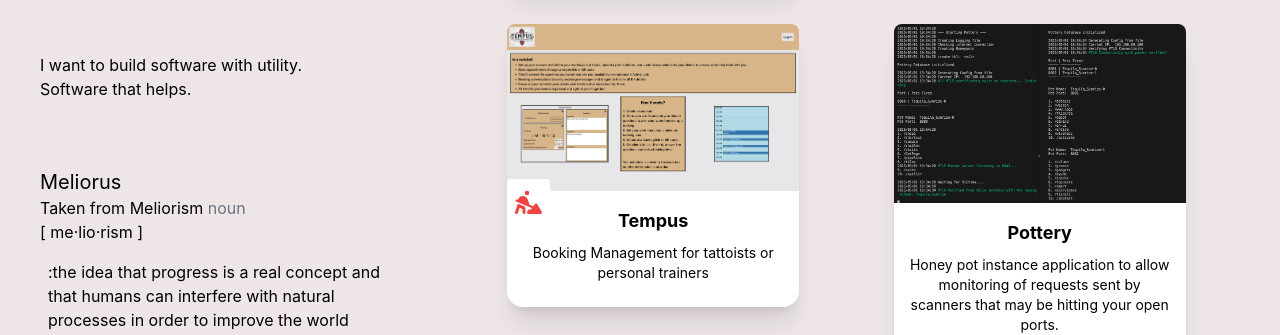
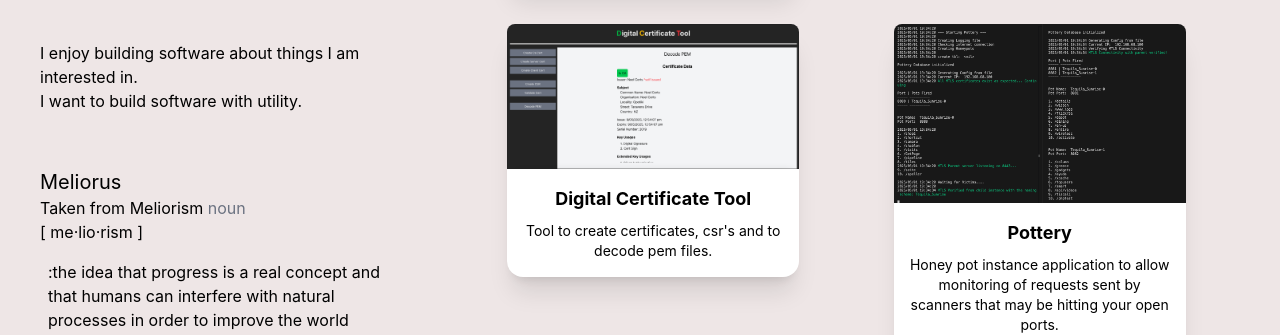
Before and after one commit to noelw19/meliorus, a React (Create React App) app: page / in a window 1280 px wide. Shown: the part 420-755 px from the top of the page. Built offline with nearby package versions, Linux system fonts and the light colour scheme; the HTML template or start-up script is replaced by a standard one.

Commit message:
add dct and remove tempus

```diff
--- a/src/App.js
+++ b/src/App.js
@@ -4,6 +4,7 @@
 import profile from "./images/selfie.png"
 import docbot from "./images/docbot.png"
 import pottery from "./images/pottery.png"
+import dct from "./images/dct1.png"
 import { FontAwesomeIcon } from '@fortawesome/react-fontawesome'
 import { faLocationDot, faHeart } from '@fortawesome/free-solid-svg-icons'
 import { faFacebookF } from '@fortawesome/free-brands-svg-icons'
@@ -35,13 +36,12 @@
       },
       {
         id: 3,
-        img: tempus,
-        title: "Tempus",
-        unfinished: true,
-        shortDesc:"Booking Management for tattoists or personal trainers",
-        description: "Booking Management for tattooists, create an account and set default config, allow users to scan a QR code to take them to your create a booking page and let them choose a booking time that suits them by checking against the tattoists schedule, includes messaging, initial questions and sending images.",
-        link: "https://tempus.meliorus.co.nz",
-        identifier: "Tempus"
+        img: dct,
+        title: "Digital Certificate Tool",
+        shortDesc:"Tool to create certificates, csr's and to decode pem files.",
+        description: "A tool that allows you to create CA certificates, and subordinate certificates with provided CA certificates and key, including DNS sans, key usages and extended key usages. This small app also has the ability to create CSR's and decode pem files whether they are uploaded or pasted into the GUI. This is built using ReactJS and WASM with golang.",
+        link: "https://dct.meliorus.co.nz",
+        identifier: "DCT"
       },
       {
         id: 4,
@@ -58,7 +58,6 @@
   useEffect(() => {
     let param = window.location.href.split("?")[1]
     let view = decodeURI(param).split("=")[1]
-    console.log(view)
     if (view) {
       setViewInfo(projects.filter(p => p.identifier === view)[0])
 
@@ -105,8 +104,8 @@
           </div>
 
           <div className='w-full pt-8 pl-4 md:p-0'>
+            <p className='text-left text-base'>I enjoy building software about things I am interested in.</p>
             <p className='text-left text-base'>I want to build software with utility.</p>
-            <p className='text-left text-base'>Software that helps.</p>
             <p className='text-left'></p>
           </div>
 
--- a/src/components/Card.js
+++ b/src/components/Card.js
@@ -10,12 +10,10 @@
     let cardEl = document.querySelector(`.card-${num}`);
 
     cardEl.addEventListener("mouseenter", () => {
-      console.log(title)
       setOverlay(true)
     })
 
     cardEl.addEventListener("mouseleave", () => {
-      console.log(title, " leave")
       setOverlay(false)
     })
   })
```
Also changed, not shown: src/images/dct.png (added), src/images/dct1.png (added).
